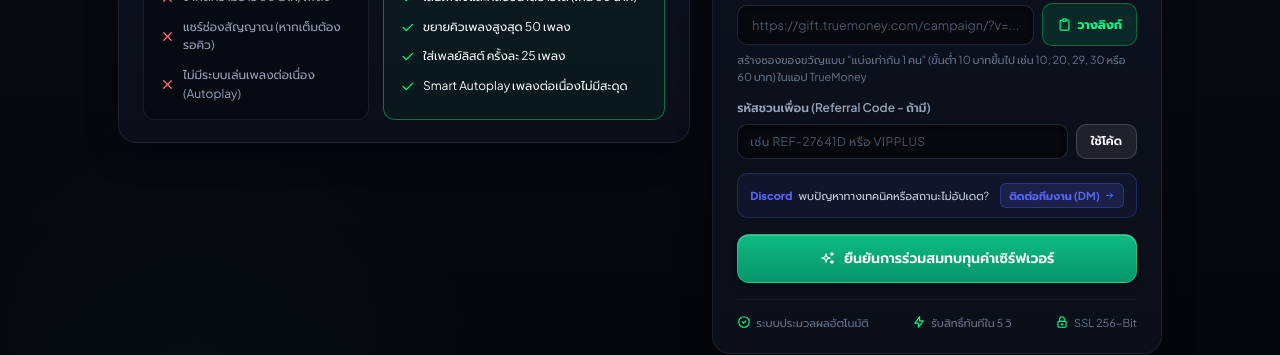
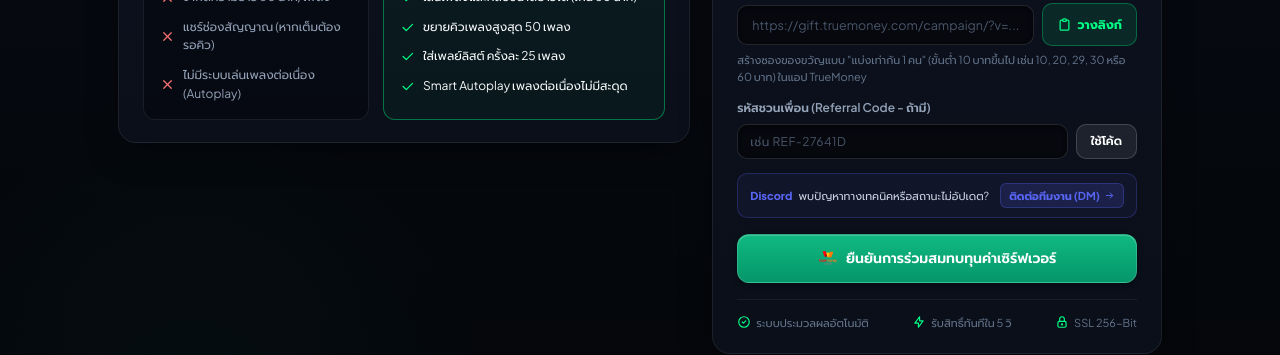
Before and after one commit to Guslaier/BotDis-ETP, a React (Vite) app in the folder frontend/: page / in a window 1280 px wide. Shown: the part 1160-1515 px from the top of the page. Built offline with nearby package versions, Linux system fonts and the light colour scheme; no server answers.

Commit message:
feat(ui): display TrueMoney Wallet logo inside confirm donation submit button

```diff
--- a/frontend/src/components/TopupView.jsx
+++ b/frontend/src/components/TopupView.jsx
@@ -1286,7 +1286,7 @@ export default function TopupView({ lang, onToast }) {
                     <div style={{ display: 'flex', gap: 8 }}>
                       <input
                         type="text"
-                        placeholder={lang === 'th' ? 'เช่น REF-27641D หรือ VIPPLUS' : 'e.g. REF-27641D'}
+                        placeholder={lang === 'th' ? 'เช่น REF-27641D' : 'e.g. REF-27641D'}
                         value={referralCode}
                         onChange={(e) => {
                           const val = e.target.value.toUpperCase();
@@ -1407,7 +1407,7 @@ export default function TopupView({ lang, onToast }) {
                     <span>{lang === 'th' ? 'กำลังตรวจสอบยอดและทำรายการ...' : 'Verifying Voucher...'}</span>
                   ) : (
                     <>
-                      <IconSparkles size={16} />
+                      <IconTrueMoneyVoucher size={20} style={{ borderRadius: 3 }} />
                       <span>{lang === 'th' ? 'ยืนยันการร่วมสมทบทุนค่าเซิร์ฟเวอร์' : 'Confirm Infrastructure Contribution'}</span>
                     </>
                   )}
```
Also changed, not shown: 6 other files (tests, documents, lock files or other folders).
